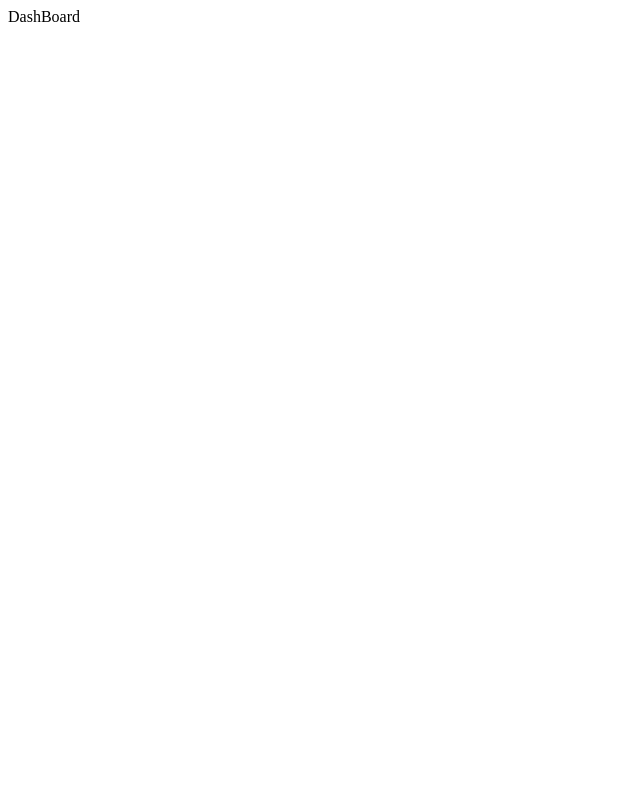
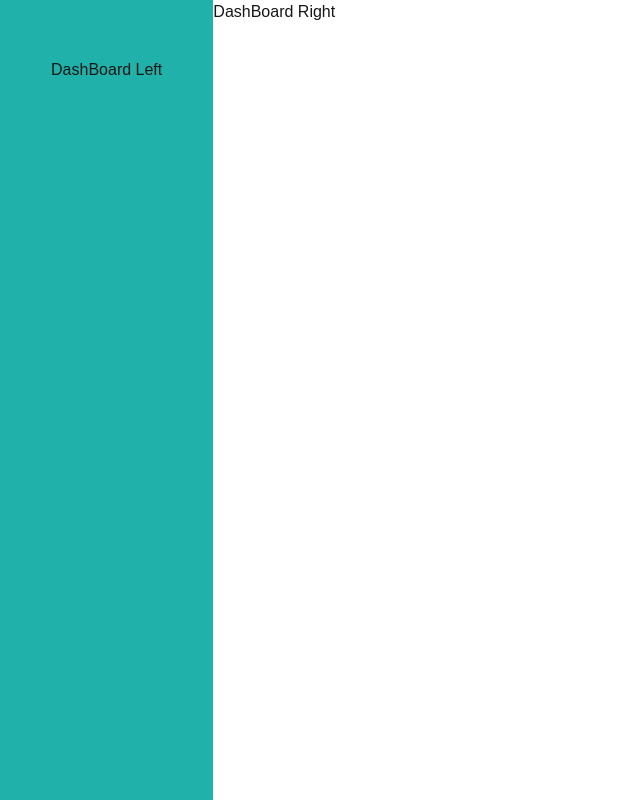
Before and after one commit to Iampraiseottia/Njangi, a Next.js app: page /dashboard in a window 1280 px wide. Shown: the whole page, without its empty margins (0-640 px from the left). Built offline with nearby package versions, Linux system fonts and the light colour scheme.

Commit message:
dashboard structured and it's implementattion started

```diff
--- /dev/null
+++ b/app/dashboard/metadata.js
@@ -0,0 +1,5 @@
+
+export const metadata = {
+    title: 'Dashboard 🏠 - Njangi Web Application',
+    description: 'Welcome!!!, Users can explore the system through joining njangi groups, creating new ones, making payment, get notifications, search and filter mechanism, manage their profiles, come surveys, a very good and interactive look and feel experience and many more feature'
+}
--- a/app/dashboard/page.jsx
+++ b/app/dashboard/page.jsx
@@ -1,8 +1,31 @@
 import React from 'react'
+
+import globalStyle from '../globals.css'
+import Link from 'next/link'
+
+import { metadata } from './metadata'
+
+import { FontAwesomeIcon } from '@fortawesome/react-fontawesome'
+
+
 
 const DashBoard = () => {
   return (
-    <div>DashBoard</div>
+    <section className=' w-full flex'>
+
+      {/* Dashboard Left Section (Side Bar) */}
+
+      <div className=' w-1/6 bg-[lightseagreen] h-[100vh] sticky top-0 left-0 bottom-0 border-2 border-[lightseagreen] border-solid text-center align-middle py-14'>
+        DashBoard Left
+      </div>
+
+
+      {/* Dashboard Right Section (Contents) */}
+
+      <div className=' w-10/12'>
+        DashBoard Right
+      </div>
+    </section>
   )
 }
 
```
